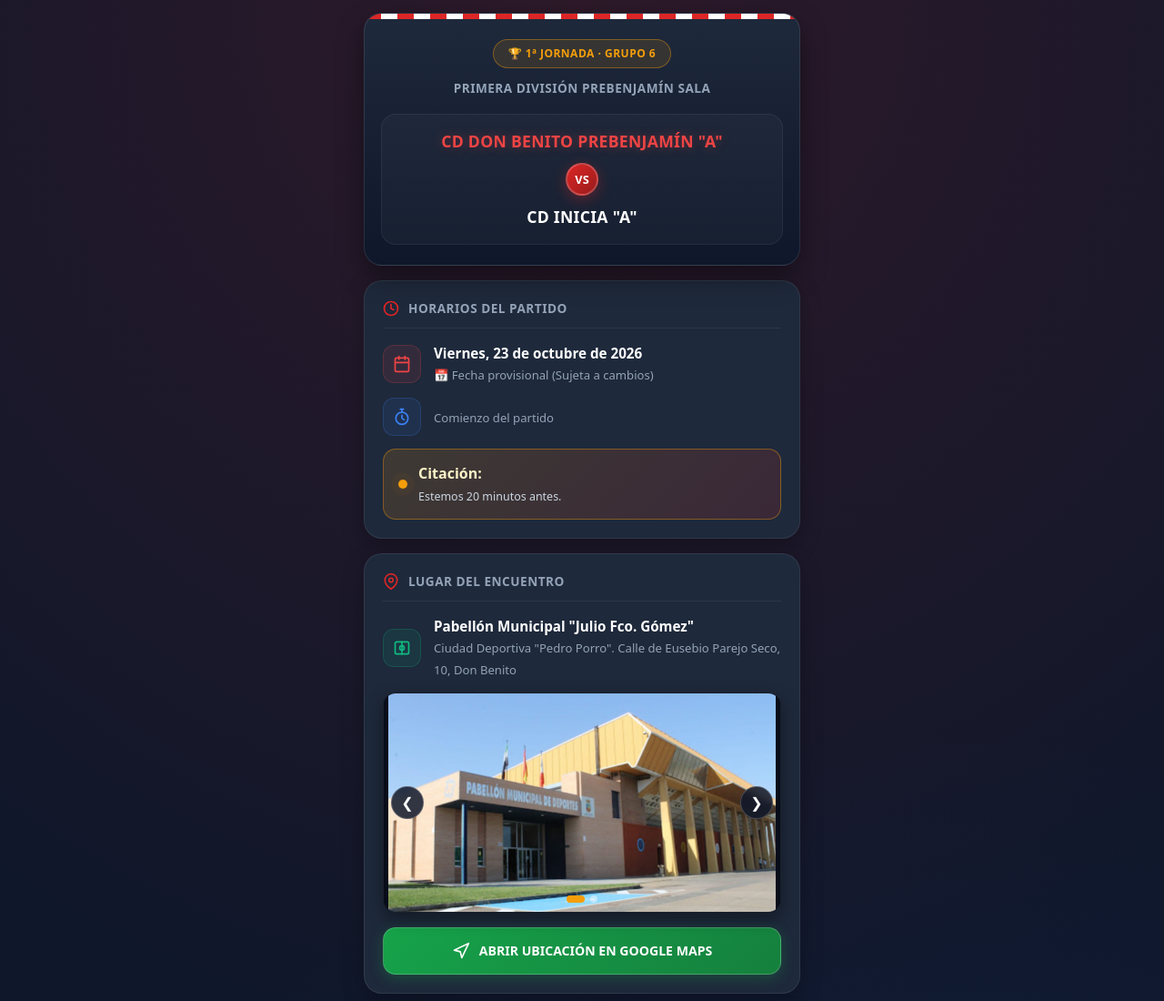
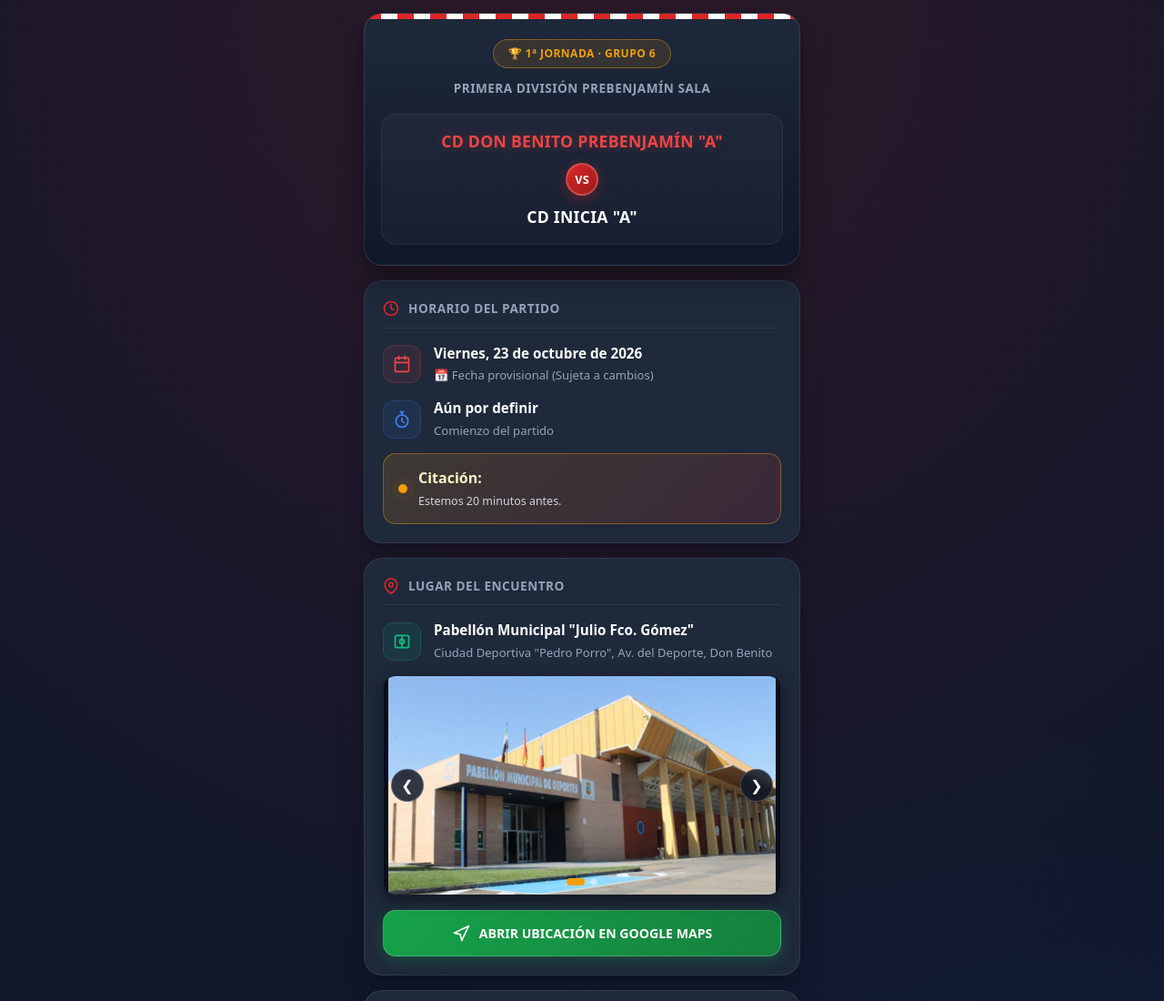
Before and after one commit to saulentrenador/prebenjamin-a, a plain HTML site: page index.html in a window 1280 px wide. Shown: the top 1100 px of the page at 91% size. Drawn offline with Linux system fonts and the light colour scheme.

Commit message:
cambios pequeños de datos

```diff
--- a/config.js
+++ b/config.js
@@ -39,7 +39,7 @@ const CONFIG = {
   lugares: {
     pabellonDonBenito: {
       nombre: 'Pabellón Municipal "Julio Fco. Gómez"',
-      direccion: 'Ciudad Deportiva "Pedro Porro". Calle de Eusebio Parejo Seco, 10, Don Benito',
+      direccion: 'Ciudad Deportiva "Pedro Porro", Av. del Deporte, Don Benito',
       desplazamiento: '',
       linkGoogleMaps: 'https://maps.app.goo.gl/e9y5AZfnv39xkhix9',
       carpeta: 'pabellonDonBenito'
--- a/index.html
+++ b/index.html
@@ -515,7 +515,7 @@
     <div class="card">
       <div class="card-header">
         <svg viewBox="0 0 24 24"><circle cx="12" cy="12" r="10"/><polyline points="12 6 12 12 16 14"/></svg>
-        Horarios del Partido
+        Horario del partido
       </div>
 
       <div class="info-row">
--- a/jornadas/jornada1.js
+++ b/jornadas/jornada1.js
@@ -5,7 +5,7 @@ const CONVOCATORIA_SEMANAL = {
 
   fecha: 'Viernes, 23 de octubre de 2026',
   estadoFecha: 'provisional', // 'confirmada', 'pendiente', 'modificada', 'provisional'
-  horaPartido: '', //16:00 h
+  horaPartido: 'Aún por definir', //16:00 h
   horaCitacion: '', //15:40 h
   notasCitacion: 'Estemos 20 minutos antes.',
 
```
